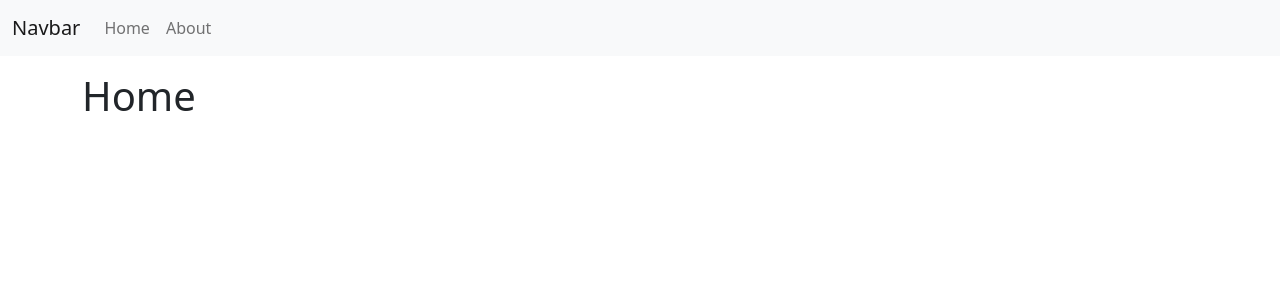
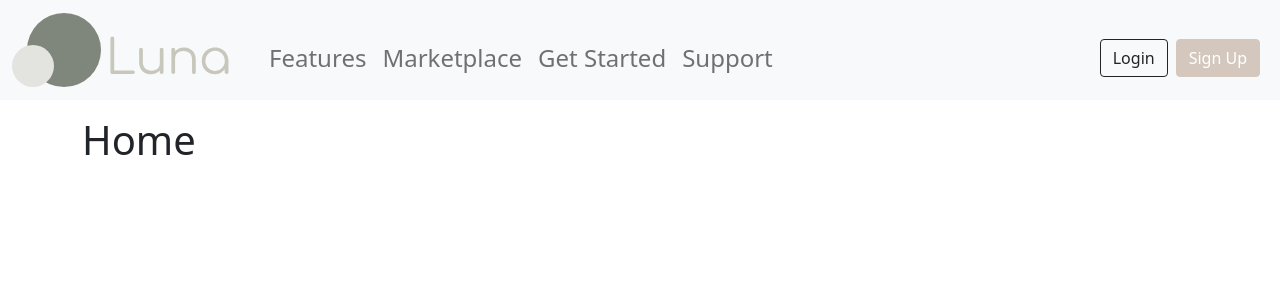
Before and after one commit to abm-77/VirtualConsultantMomentum2021, a Flask app: page / in a window 1280 px wide. Shown: the top 300 px of the page. Run offline with Flask 2, Linux system fonts and the light colour scheme.

Commit message:
Navbar First Pass
Added basic navigation items, a placeholder logo, and buttons to the navbar.

```diff
--- /dev/null
+++ b/app/static/css/button_overrides.css
@@ -0,0 +1,20 @@
+:root
+{
+    --matcha: #C7C7BB;
+    --dustyrose: #D4C8BE;
+    --linen: #E3E4E0;
+}
+
+.btn-dark
+{
+    background-color: var(--dustyrose);
+    color: var(--linen);
+    border-color: var(--dustyrose);
+}
+
+.btn-dark:hover, .btn-dark:focus, .btn-dark:active, .btn-dark.active, .open .dropdown-toggle.btn-dark
+{
+    background-color: var(--linen);
+    color: var(--dustyrose);
+    border-color: var(--linen);
+}
--- a/app/templates/public/templates/base_template.html
+++ b/app/templates/public/templates/base_template.html
@@ -9,6 +9,9 @@
     <!-- Bootstrap CSS -->
     <link href="https://cdn.jsdelivr.net/npm/bootstrap@5.0.0-beta1/dist/css/bootstrap.min.css" rel="stylesheet" integrity="sha384-giJF6kkoqNQ00vy+HMDP7azOuL0xtbfIcaT9wjKHr8RbDVddVHyTfAAsrekwKmP1" crossorigin="anonymous">
 
+    <!-- Custom CSS -->
+    <link rel="stylesheet" href="{{ url_for('static', filename='css/button_overrides.css') }}">
+    {% block styling %} {% endblock %}
 
     <!-- Location to Add Title to Browser Tab -->
     <title>{% block title %} {% endblock %}</title>
@@ -16,32 +19,46 @@
   </head>
   <body>
 
-      <!-- Navbar Code and Templating -->
+    <!-- Navbar Code and Templating -->
     <nav class="navbar navbar-expand-lg navbar-light bg-light mb-3">
 
       <div class="container-fluid">
 
-        <a class="navbar-brand" href="/">Navbar</a>
+        <a class="navbar-brand" href="/">
+            <img src="{{ url_for('static', filename='img/Logo.svg') }}" alt="">
+        </a>
+
+        <!-- Optional Navbar When Body is Too Narrow -->
         <button class="navbar-toggler" type="button" data-bs-toggle="collapse" data-bs-target="#navbarNav" aria-controls="navbarNav" aria-expanded="false" aria-label="Toggle navigation">
           <span class="navbar-toggler-icon"></span>
         </button>
 
+        <!-- Actual Navbar Div -->
         <div class="collapse navbar-collapse justify-content-between" id="navbarNav">
 
-          <ul class="navbar-nav mr-auto">
+          <!-- Left Aligned Elements -->
+          <ul class="navbar-nav mr-auto fs-4 mt-3">
+            {{ nav.basic_navbar_item(text="Features", path="/features") }}
 
-            {{ nav.basic_navbar_item(text="Home") }}
+            {{ nav.basic_navbar_item(text="Marketplace", path="/store") }}
 
-            {{ nav.basic_navbar_item(text="About", path="/about") }}
+            {{ nav.basic_navbar_item(text="Get Started", path="/quickstart") }}
 
+            {{ nav.basic_navbar_item(text="Support", path="/help") }}
+          </ul>
 
+          <!-- Right Aligned Elements -->
+          <ul class="navbar-nav mt-3">
+              <a class="btn btn-outline-dark me-2" href="/login">Login</a>
+              <a class="btn btn-dark text-white me-2" href="/signup">Sign Up</a>
           </ul>
+
         </div>
       </div>
 
     </nav>
 
-      <!-- Main Page Content -->
+    <!-- Main Page Content -->
     <main>
         {% block main %} {% endblock %}
     </main>
```
Also changed, not shown: app/static/button_overrides.css (added, +30 -0 lines), app/static/img/Logo.svg (added).
